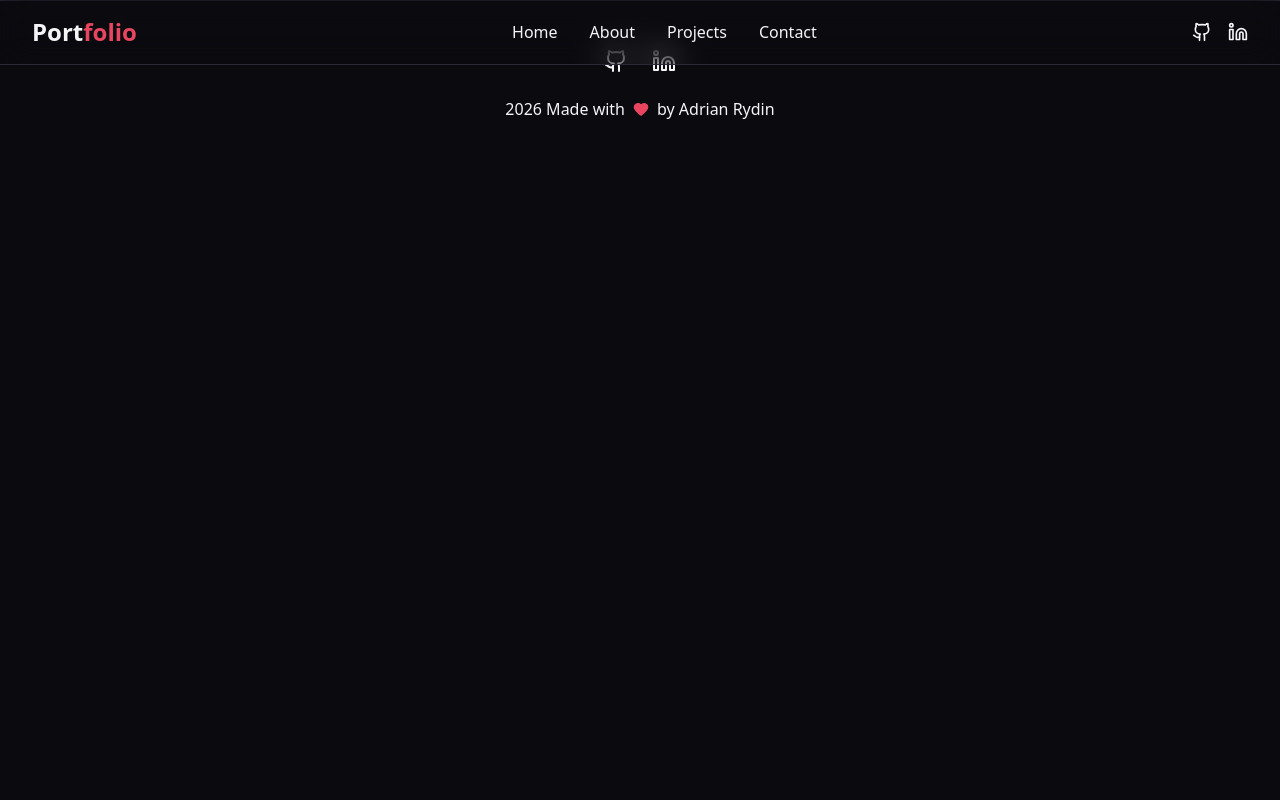
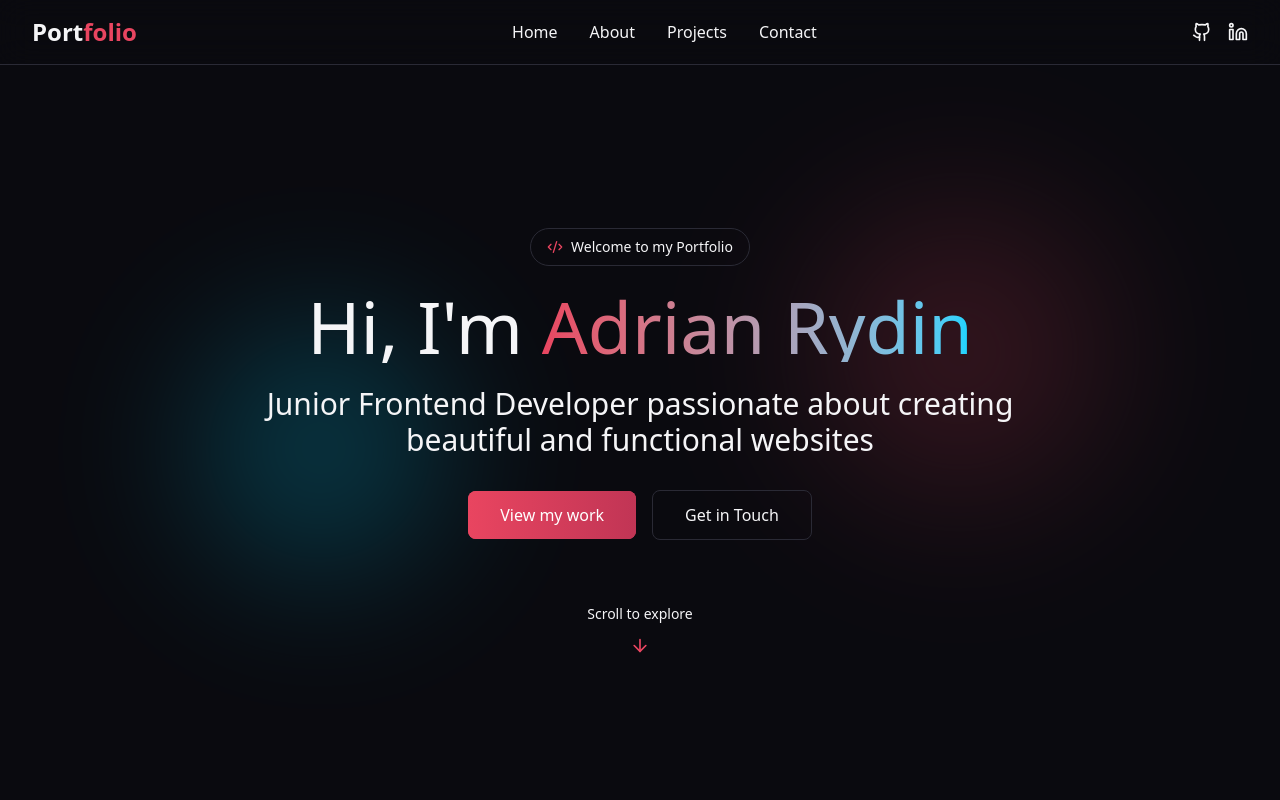
Before and after one commit to AdrianRydin/portfolio, a Next.js app: page / in a window 1280 px wide. Shown: the top 800 px of the page. Built offline with nearby package versions, Linux system fonts and the light colour scheme.

Commit message:
Added Hero

```diff
--- /dev/null
+++ b/app/components/Hero.tsx
@@ -0,0 +1,144 @@
+import { motion } from "motion/react";
+import { ArrowDown, Code2 } from "lucide-react";
+
+export default function Hero() {
+  const scrollToProjects = () => {
+    const element = document.getElementById("projects");
+    if (element) {
+      element.scrollIntoView({ behavior: "smooth" });
+    }
+  };
+  return (
+    <section
+      id="home"
+      className="min-h-screen flex items-center justify-center relative overflow-hidden pt-20"
+    >
+      <div className="absolute inset-0 overflow-hidden pointer-events-none">
+        <motion.div
+          className="absolute w-96 h-96 rounded-full opacity-20 blur-3xl"
+          style={{
+            background: "radial-gradient(circle, #e94560 0%, transparent 70%)",
+            top: "20%",
+            right: "10%",
+          }}
+          animate={{
+            scale: [1, 1.2, 1],
+            opacity: [0.2, 0.3, 0.2],
+          }}
+          transition={{
+            duration: 8,
+            repeat: Infinity,
+            ease: "easeInOut",
+          }}
+        />
+        <motion.div
+          className="absolute w-96 h-96 rounded-full opacity-20 blur-3xl"
+          style={{
+            background: "radial-gradient(circle, #00d4ff 0%, transparent 70%)",
+            bottom: "20%",
+            left: "10%",
+          }}
+          animate={{
+            scale: [1.2, 1, 1.2],
+            opacity: [0.2, 0.3, 0.2],
+          }}
+          transition={{
+            duration: 8,
+            repeat: Infinity,
+            ease: "easeInOut",
+            delay: 1,
+          }}
+        />
+      </div>
+
+      <div className="max-w-7xl mx-auto px-4 sm:px-6 lg:px-8 relative z-10">
+        <div className="text-center">
+          {/* Greeting */}
+          <motion.div
+            initial={{ opacity: 0, y: 20 }}
+            animate={{ opacity: 1, y: 0 }}
+            transition={{ duration: 0.5 }}
+            className="inline-flex items-center gap-2 px-4 py-2 rounded-full bg-card border border-border mb-6"
+          >
+            <Code2 className="w-4 h-4" style={{ color: "#e94560" }} />
+            <span className="text-sm text-muted-foreground">
+              Welcome to my Portfolio
+            </span>
+          </motion.div>
+
+          <motion.h1
+            initial={{ opacity: 0, y: 20 }}
+            animate={{ opacity: 1, y: 0 }}
+            transition={{ duration: 0.5, delay: 0.1 }}
+            className="mb-6"
+          >
+            <span className="block text-4xl sm:text-5xl md:text-6xl lg:text-7xl mb-2">
+              Hi, I&apos;m{" "}
+              <span className="inline-block bg-linear-to-r from-[#e94560] to-[#00d4ff] bg-clip-text text-transparent">
+                Adrian Rydin
+              </span>
+            </span>
+          </motion.h1>
+
+          <motion.p
+            className="text-xl sm:text-2xl md:text-3xl text-muted-foreground mb-8 max-w-3xl mx-auto"
+            initial={{ opacity: 0, y: 20 }}
+            animate={{ opacity: 1, y: 0 }}
+            transition={{ duration: 0.5, delay: 0.2 }}
+          >
+            Junior Frontend Developer passionate about creating beautiful and
+            functional websites
+          </motion.p>
+
+          <motion.div
+            initial={{ opacity: 0, y: 20 }}
+            animate={{ opacity: 1, y: 0 }}
+            transition={{ duration: 0.5, delay: 0.3 }}
+            className="flex flex-col sm:flex-row gap-4 justify-center items-center"
+          >
+            <motion.button
+              onClick={scrollToProjects}
+              whileHover={{ scale: 1.05 }}
+              whileTap={{ scale: 0.95 }}
+              style={{ backgroundColor: "#e94560" }}
+              className="px-8 py-3 rounded-lg text-white font-medium relative overflow-hidden group"
+            >
+              <span className="relative z-10">View my work</span>
+              <motion.div
+                whileHover={{ scale: 1.05 }}
+                className="absolute inset-0 bg-linear-to-r from-[#e94560] to-[#c13555]"
+              />
+            </motion.button>
+
+            <motion.a
+              href="#contact"
+              whileHover={{ scale: 1.05 }}
+              whileTap={{ scale: 0.95 }}
+              className="px-8 py-3 rounded-lg border border-border text-foreground font-medium hover:bg-card transition-colors"
+            >
+              Get in Touch
+            </motion.a>
+          </motion.div>
+
+          {/* Scroll Indicator */}
+          <motion.div
+            initial={{ opacity: 0 }}
+            animate={{ opacity: 1 }}
+            transition={{ duration: 0.5, delay: 0.5 }}
+            className="mt-16 flex flex-col items-center gap-2"
+          >
+            <span className="text-sm text-muted-foreground">
+              Scroll to explore
+            </span>
+            <motion.div
+              animate={{ y: [0, 10, 0] }}
+              transition={{ duration: 1.5, repeat: Infinity }}
+            >
+              <ArrowDown className="w-5 h-5" style={{ color: "#e94560" }} />
+            </motion.div>
+          </motion.div>
+        </div>
+      </div>
+    </section>
+  );
+}
--- a/app/page.tsx
+++ b/app/page.tsx
@@ -3,6 +3,7 @@
 import { useEffect } from "react";
 import Header from "./components/Header";
 import Footer from "./components/Footer";
+import Hero from "./components/Hero";
 
 export default function Home() {
   useEffect(() => {
@@ -11,7 +12,9 @@ export default function Home() {
   return (
     <section className="dark min-h-screen">
       <Header />
-      <main></main>
+      <main>
+        <Hero />
+      </main>
       <Footer />
     </section>
   );
```
